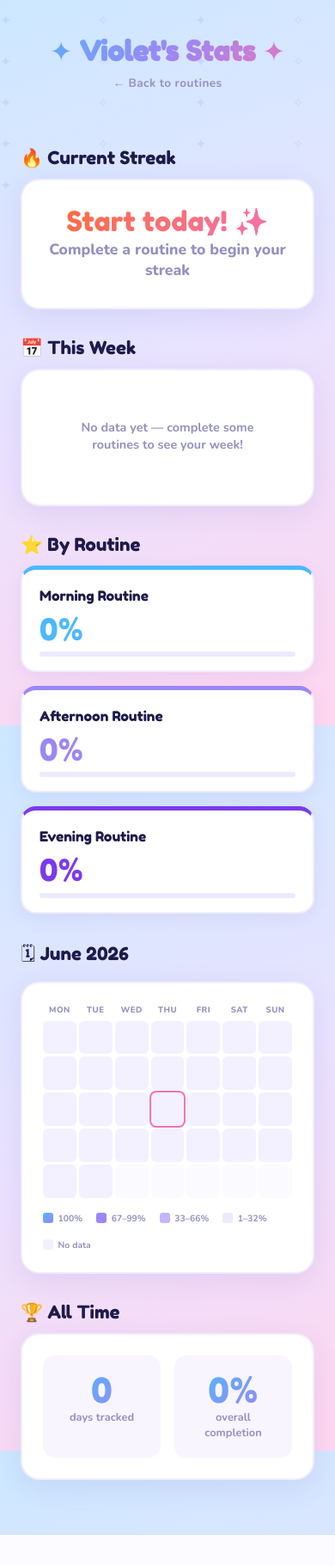
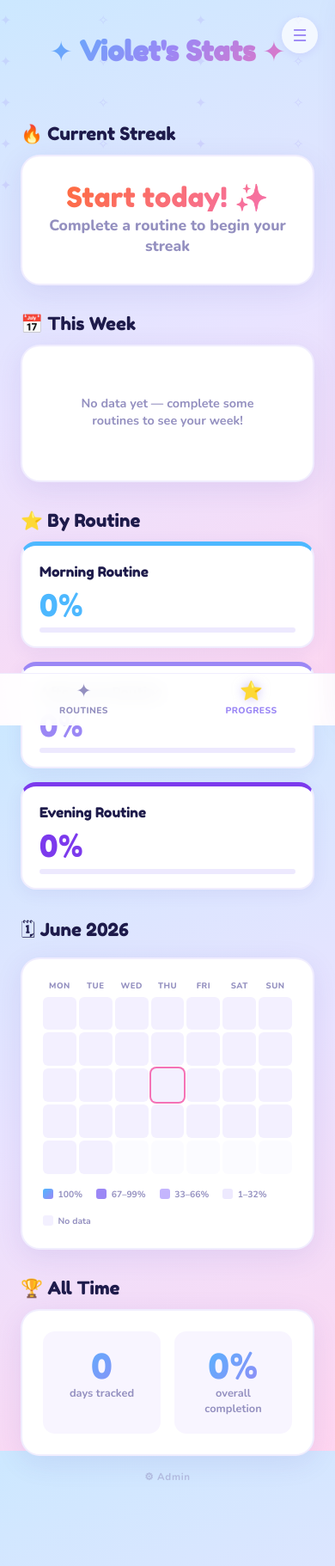
Before and after one commit to briefsubstance91/violet-routines, a Flask app: page /stats in a window 390 px wide. Shown: the whole page at 86% size. Before the commit the page ends 1786 px from the top, so only its background shows below. Run offline with Flask 3, Linux system fonts and the light colour scheme.

Commit message:
Add hamburger menu to stats page
Co-Authored-By: Claude Sonnet 4.6 <noreply@anthropic.com>

```diff
--- a/templates/stats.html
+++ b/templates/stats.html
@@ -256,13 +256,84 @@
       font-weight: 700;
       font-size: 0.9rem;
     }
+    [onclick] { cursor: pointer; }
+    .menu-btn {
+      position: absolute; top: 1.25rem; right: 1.25rem;
+      background: rgba(255,255,255,0.7); border: none;
+      border-radius: 50%; width: 42px; height: 42px;
+      font-size: 1.2rem; color: var(--af);
+      display: flex; align-items: center; justify-content: center;
+      box-shadow: 0 2px 10px rgba(155,135,245,0.2);
+    }
+    .menu-backdrop { display: none; position: fixed; inset: 0; z-index: 200; background: rgba(30,27,75,0.35); }
+    .menu-backdrop.open { display: block; }
+    .menu-panel {
+      position: fixed; top: 0; right: 0;
+      width: min(280px, 85vw); height: 100%;
+      background: white; z-index: 201;
+      transform: translateX(110%);
+      transition: transform 0.3s cubic-bezier(0.34,1.2,0.64,1);
+      padding: 2rem 1.5rem; display: flex; flex-direction: column;
+      box-shadow: -8px 0 40px rgba(78,58,180,0.15);
+    }
+    .menu-panel.open { transform: translateX(0); }
+    .menu-title {
+      font-family: 'Fredoka One', cursive; font-size: 1.4rem;
+      background: linear-gradient(135deg, #4db8ff, #9b87f5, #f472b6);
+      -webkit-background-clip: text; -webkit-text-fill-color: transparent;
+      background-clip: text; margin-bottom: 1.75rem;
+    }
+    .menu-item {
+      display: flex; align-items: center; gap: 0.9rem;
+      padding: 0.95rem 0.5rem; border-bottom: 1.5px solid #f3f0ff;
+      font-size: 0.95rem; font-weight: 700; color: var(--text);
+      border-radius: 8px;
+    }
+    .menu-item:hover { background: #f8f5ff; }
+    .menu-item a { color: inherit; text-decoration: none; display: flex; align-items: center; gap: 0.9rem; width: 100%; }
+    .menu-item-icon { font-size: 1.3rem; width: 28px; text-align: center; }
+    /* ── Tab bar ── */
+    .tab-bar {
+      position: fixed; bottom: 0; left: 0; right: 0; z-index: 90;
+      display: flex;
+      background: rgba(255,255,255,0.92);
+      backdrop-filter: blur(12px);
+      border-top: 1.5px solid rgba(155,135,245,0.15);
+      padding-bottom: env(safe-area-inset-bottom);
+    }
+    .tab-item {
+      flex: 1; display: flex; flex-direction: column;
+      align-items: center; justify-content: center;
+      padding: 0.6rem 0.5rem 0.65rem;
+      text-decoration: none; gap: 0.2rem;
+      color: var(--muted); transition: color 0.15s;
+      -webkit-tap-highlight-color: transparent;
+    }
+    .tab-icon { font-size: 1.35rem; line-height: 1; }
+    .tab-label { font-size: 0.65rem; font-weight: 800; letter-spacing: 0.04em; text-transform: uppercase; }
+    .tab-item.active { color: var(--af); }
+    .tab-item.active .tab-icon { filter: drop-shadow(0 0 6px rgba(155,135,245,0.5)); }
+    .page { padding-bottom: 5.5rem; }
+    .admin-link {
+      display: block; text-align: center; padding: 1rem 0 0.5rem;
+      font-size: 0.72rem; font-weight: 700; color: rgba(148,144,192,0.5);
+      text-decoration: none; letter-spacing: 0.06em;
+    }
+    .admin-link:hover { color: var(--muted); }
   </style>
 </head>
 <body>
 
 <div class="header">
   <h1>✦ Violet's Stats ✦</h1>
-  <a href="/" class="back-link">← Back to routines</a>
+  <button class="menu-btn" onclick="openMenu()">☰</button>
+</div>
+
+<div class="menu-backdrop" id="menuBackdrop" onclick="closeMenu()"></div>
+<div class="menu-panel" id="menuPanel">
+  <div class="menu-title">✦ Menu</div>
+  <div class="menu-item"><a href="/"><span class="menu-item-icon">✦</span> Routines</a></div>
+  <div class="menu-item"><a href="/stats"><span class="menu-item-icon">⭐</span> Progress & stats</a></div>
 </div>
 
 <div class="page">
@@ -370,7 +441,29 @@
     </div>
   </div>
 
+  <a href="/admin" class="admin-link">⚙ Admin</a>
 </div>
 
+<nav class="tab-bar">
+  <a href="/" class="tab-item">
+    <span class="tab-icon">✦</span>
+    <span class="tab-label">Routines</span>
+  </a>
+  <a href="/stats" class="tab-item active">
+    <span class="tab-icon">⭐</span>
+    <span class="tab-label">Progress</span>
+  </a>
+</nav>
+
+<script>
+  function openMenu() {
+    document.getElementById('menuBackdrop').classList.add('open');
+    document.getElementById('menuPanel').classList.add('open');
+  }
+  function closeMenu() {
+    document.getElementById('menuBackdrop').classList.remove('open');
+    document.getElementById('menuPanel').classList.remove('open');
+  }
+</script>
 </body>
 </html>
```
